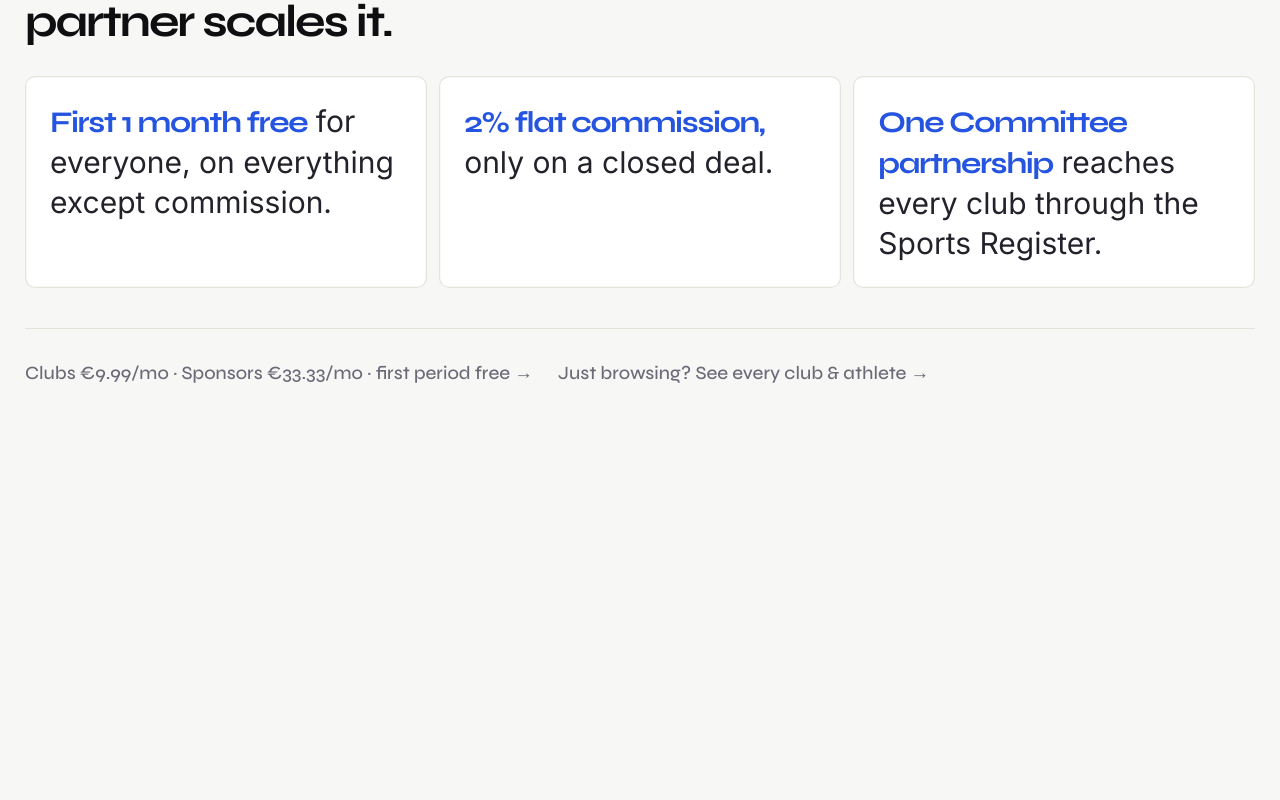
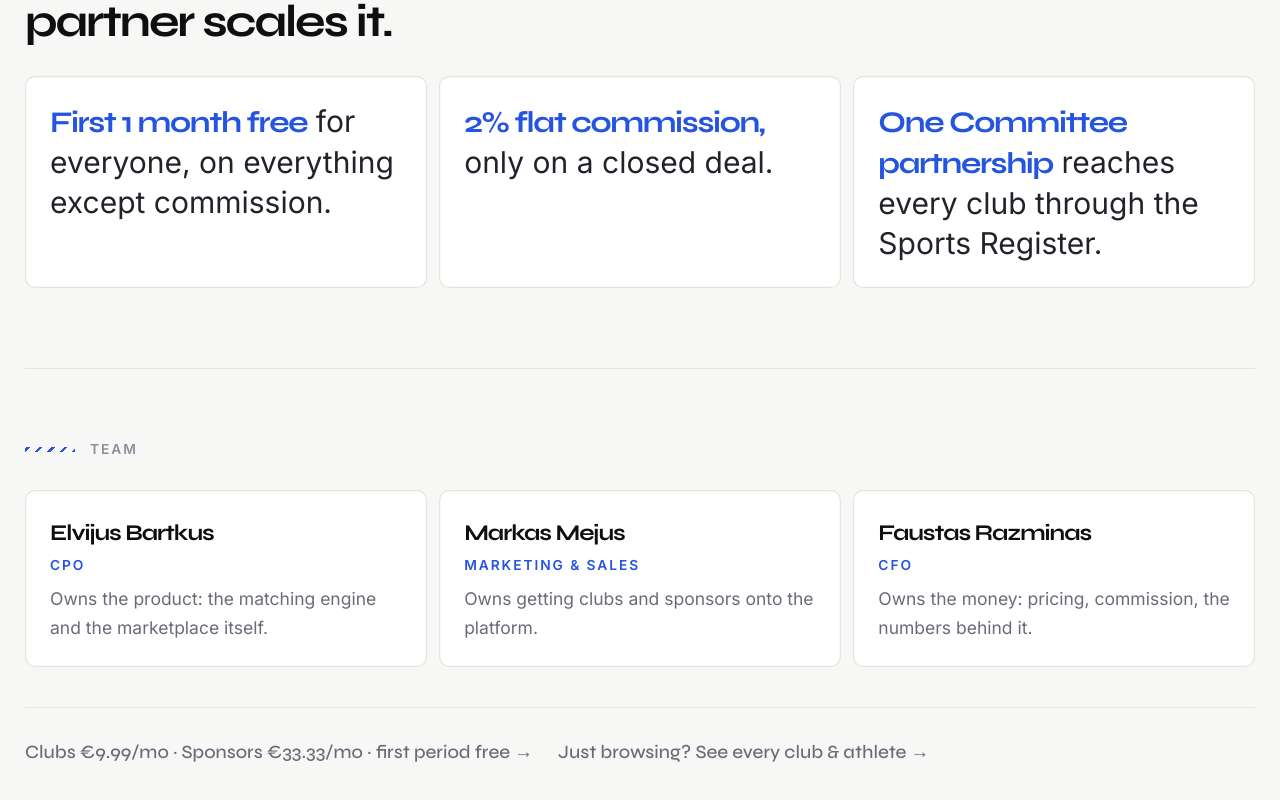
Before and after one commit to elvijusbartkus/yess-sponsorship-mvp, a React (Vite) app: page / in a window 1280 px wide. Shown: the part 2481-3281 px from the top of the page. Before the commit the page ends 2928 px from the top, so only its background shows below. Built offline with nearby package versions, Linux system fonts and the light colour scheme; no server answers.

Commit message:
Add three-person team section under GTM on landing page
No photos, just name/role/one-line responsibility per person, matching
the existing punchy-card treatment used across the page.

```diff
--- a/src/components/Landing.tsx
+++ b/src/components/Landing.tsx
@@ -206,6 +206,34 @@ export function Landing({
         </div>
       </section>
 
+      {/* TEAM — three short beats, no photos, right after GTM. */}
+      <section className="mt-16 border-t border-paper-line pt-14">
+        <SectionEyebrow>Team</SectionEyebrow>
+        <div className="mt-6 grid gap-2.5 sm:grid-cols-3">
+          <div className="rounded-lg bg-white p-5 ring-1 ring-inset ring-paper-line">
+            <p className="display text-lg text-ink-950">Elvijus Bartkus</p>
+            <p className="eyebrow mt-1 text-flare-500">CPO</p>
+            <p className="mt-2 text-sm leading-relaxed text-ink-500">
+              Owns the product: the matching engine and the marketplace itself.
+            </p>
+          </div>
+          <div className="rounded-lg bg-white p-5 ring-1 ring-inset ring-paper-line">
+            <p className="display text-lg text-ink-950">Markas Mejus</p>
+            <p className="eyebrow mt-1 text-flare-500">Marketing &amp; Sales</p>
+            <p className="mt-2 text-sm leading-relaxed text-ink-500">
+              Owns getting clubs and sponsors onto the platform.
+            </p>
+          </div>
+          <div className="rounded-lg bg-white p-5 ring-1 ring-inset ring-paper-line">
+            <p className="display text-lg text-ink-950">Faustas Razminas</p>
+            <p className="eyebrow mt-1 text-flare-500">CFO</p>
+            <p className="mt-2 text-sm leading-relaxed text-ink-500">
+              Owns the money: pricing, commission, the numbers behind it.
+            </p>
+          </div>
+        </div>
+      </section>
+
       <div className="mt-8 flex flex-wrap items-center gap-x-5 gap-y-2 border-t border-paper-line pt-6">
         <button
           onClick={onPricing}
```
